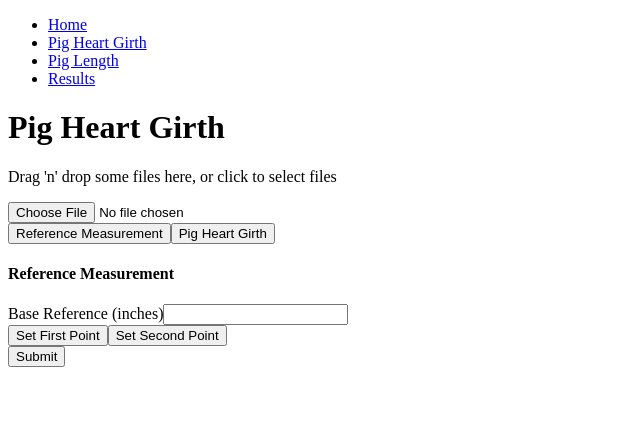
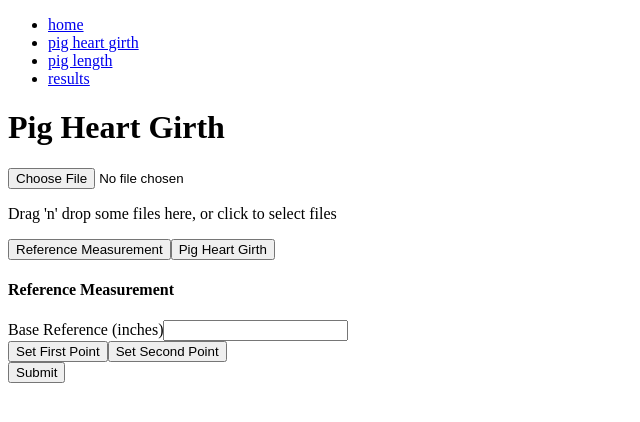
Before and after one commit to alexkim612/Pigture, a React app: page /front-pig in a window 1280 px wide. Shown: the top 422 px of the page, without its empty margins (0-640 px from the left). Built offline with nearby package versions, Linux system fonts and the light colour scheme; the HTML template or start-up script is replaced by a standard one.

Commit message:
fade in/out nav

```diff
--- a/client/src/components/app.jsx
+++ b/client/src/components/app.jsx
@@ -68,16 +68,16 @@ class App extends React.Component {
         <div>
           <ul className="nav-bar">
             <li className="nav">
-              <Link to="/">Home</Link>
+              <Link to="/">home</Link>
             </li>
             <li className="front-pig-nav">
-              <Link to="/front-pig">Pig Heart Girth</Link>
+              <Link to="/front-pig">pig heart girth</Link>
             </li>
             <li className="side-pig-nav">
-              <Link to="/side-pig">Pig Length</Link>
+              <Link to="/side-pig">pig length</Link>
             </li>
             <li className="results-nav">
-              <Link to="results">Results</Link>
+              <Link to="results">results</Link>
             </li>
           </ul>
 
--- a/client/src/components/front-pig.jsx
+++ b/client/src/components/front-pig.jsx
@@ -114,16 +114,18 @@ class FrontPig extends React.Component {
       <div className='pig-container'>
         <h1>Pig Heart Girth</h1>
         <div className='pig-picture'>
+          <input type='file' onChange={this.fileUploaded} />
           <div className='picture-wrapper'>
             {this.state.selectedFile === '' ?
               <PigDropZone dropFileUploaded={this.dropFileUploaded} /> :
               <img ref="image" id='pig-picture-container' src={this.state.selectedFile} onClick={this.setPoint} />
             }
-            <input type='file' onChange={this.fileUploaded}/>
           </div>
         </div>
-        <button className='btn btn--stripe' name='reference' onClick={this.handleRefOrPig}>Reference Measurement</button>
-        <button className='btn btn--stripe' name='pig' onClick={this.handleRefOrPig}>Pig Heart Girth</button>
+        <div className='btn-container'>
+          <button className='btn btn--stripe' name='reference' onClick={this.handleRefOrPig}>Reference Measurement</button>
+          <button className='btn btn--stripe' name='pig' onClick={this.handleRefOrPig}>Pig Heart Girth</button>
+        </div>
 
         {this.state.refOrPig === 'reference' ?
           <div>
--- a/client/src/components/side-pig.jsx
+++ b/client/src/components/side-pig.jsx
@@ -129,8 +129,10 @@ class SidePig extends React.Component {
             }
           </div>
         </div>
-        <button className='btn btn--stripe' name='reference' onClick={this.handleRefOrPig}>Reference Measurement</button>
-        <button className='btn btn--stripe' name='pig' onClick={this.handleRefOrPig}>Pig Length</button>
+        <div className='btn-container'>
+          <button className='btn btn--stripe' name='reference' onClick={this.handleRefOrPig}>Reference Measurement</button>
+          <button className='btn btn--stripe' name='pig' onClick={this.handleRefOrPig}>Pig Length</button>
+        </div>
 
         {this.state.refOrPig === 'reference' ?
           <div>
```
Also changed, not shown: 1 other file (tests, documents, lock files or other folders).
